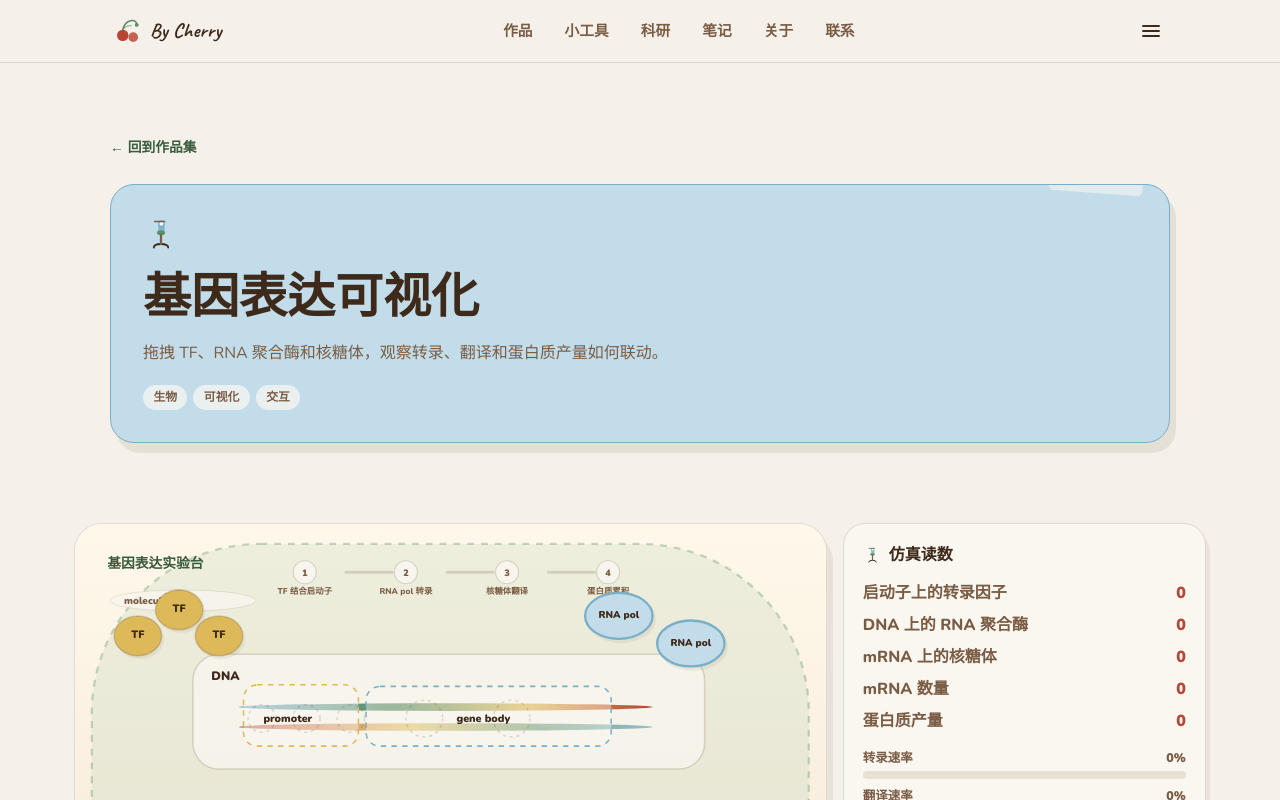
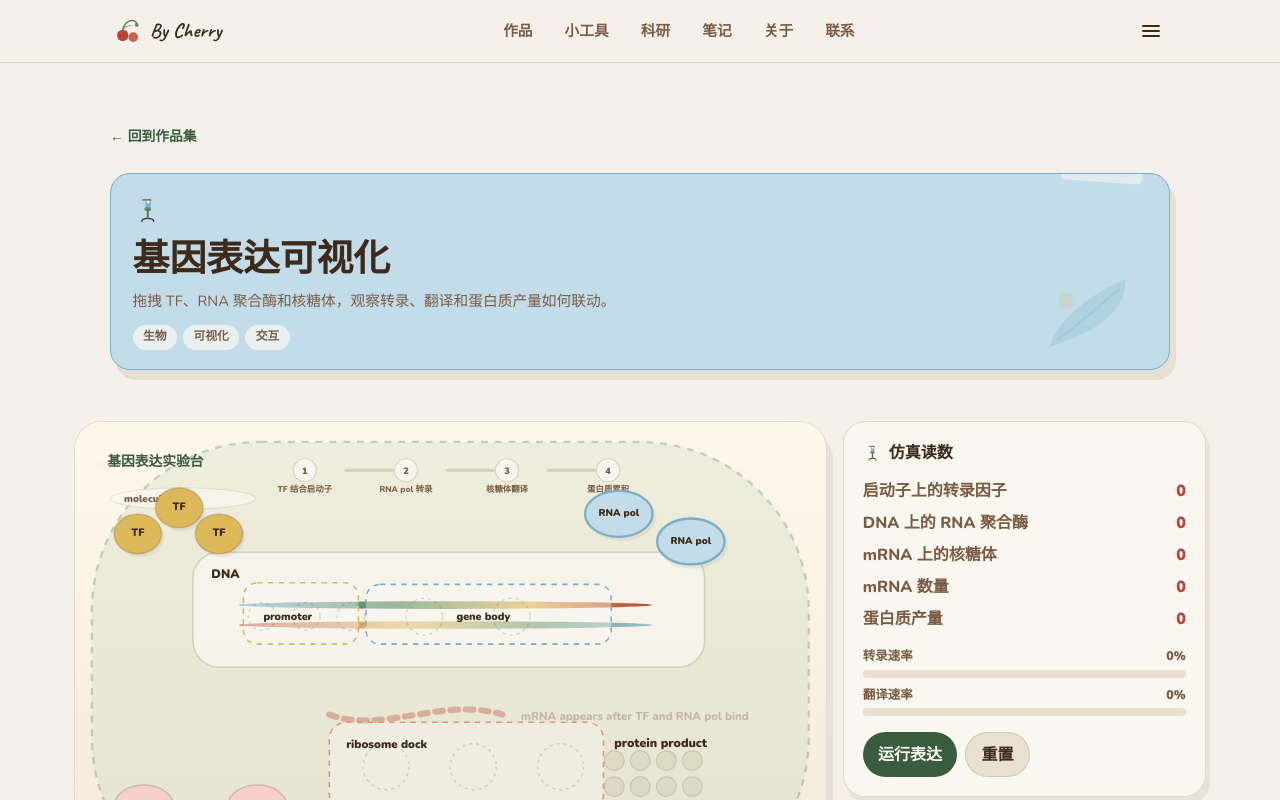
Before and after one commit to liruirui321/Bycherry, a React (Vite) app: page / in a window 1280 px wide. Both pictures are taken after a click on the element 262 px from the left and 1141 px from the top of the page. Shown: the top 800 px of the page. Built offline with nearby package versions, Linux system fonts and the light colour scheme.

Commit message:
Shorten detail headers and add illustration accents

```diff
--- a/src/app/components/ArticleDetailPage.tsx
+++ b/src/app/components/ArticleDetailPage.tsx
@@ -35,7 +35,7 @@ export function ArticleDetailPage({ kind, slug }: { kind: ArticleKind; slug: str
 
   return (
     <main style={{ fontFamily: "'Nunito', sans-serif", background: "var(--background)" }}>
-      <section style={{ padding: "4.5rem 1.5rem 2rem" }}>
+      <section style={{ padding: "3.9rem 1.5rem 1.4rem" }}>
         <div style={{ maxWidth: 860, margin: "0 auto" }}>
           <a
             href={`/${backHash}`}
@@ -43,7 +43,7 @@ export function ArticleDetailPage({ kind, slug }: { kind: ArticleKind; slug: str
               event.preventDefault();
               navigateHome(backHash);
             }}
-            style={{ display: "inline-flex", alignItems: "center", gap: 6, color: "var(--cherry-forest)", textDecoration: "none", fontWeight: 900, fontSize: "0.86rem", marginBottom: "1.5rem" }}
+            style={{ display: "inline-flex", alignItems: "center", gap: 6, color: "var(--cherry-forest)", textDecoration: "none", fontWeight: 900, fontSize: "0.82rem", marginBottom: "0.8rem" }}
           >
             ← {backText}
           </a>
@@ -52,16 +52,21 @@ export function ArticleDetailPage({ kind, slug }: { kind: ArticleKind; slug: str
             style={{
               background: "var(--card)",
               border: "1.5px solid var(--border)",
-              borderRadius: 24,
-              padding: "2rem",
+              borderRadius: 20,
+              padding: "1.25rem",
               boxShadow: "6px 10px 0px rgba(94,68,42,0.08)",
               position: "relative",
               overflow: "hidden",
             }}
           >
-            <div style={{ position: "absolute", top: -14, right: 34, width: 86, height: 22, background: article.tagBg ?? article.labelBg, opacity: 0.75, borderRadius: 4, transform: "rotate(4deg)" }} />
+            <div style={{ position: "absolute", top: -12, right: 34, width: 78, height: 20, background: article.tagBg ?? article.labelBg, opacity: 0.75, borderRadius: 4, transform: "rotate(4deg)" }} />
+            <svg style={{ position: "absolute", right: 18, top: 50, opacity: 0.16 }} width="98" height="82" viewBox="0 0 98 82" fill="none">
+              <path d="M16 72 Q24 42 72 13 Q75 50 16 72Z" fill={article.tagColor ?? article.labelColor} />
+              <path d="M22 67 Q43 51 68 22" stroke="var(--cherry-warm-brown)" strokeWidth="2" strokeLinecap="round" opacity="0.35" />
+              <circle cx="27" cy="31" r="7" fill="var(--cherry-yellow)" opacity="0.8" />
+            </svg>
 
-            <div style={{ display: "flex", alignItems: "center", gap: 10, flexWrap: "wrap", marginBottom: "1rem" }}>
+            <div style={{ display: "flex", alignItems: "center", gap: 10, flexWrap: "wrap", marginBottom: "0.65rem", paddingRight: 84 }}>
               <span
                 style={{
                   display: "inline-flex",
@@ -85,15 +90,15 @@ export function ArticleDetailPage({ kind, slug }: { kind: ArticleKind; slug: str
               </span>
             </div>
 
-            <h1 style={{ color: "var(--cherry-warm-brown)", fontSize: "clamp(1.9rem, 5vw, 2.8rem)", fontWeight: 900, lineHeight: 1.22, marginBottom: "1rem" }}>
+            <h1 style={{ color: "var(--cherry-warm-brown)", fontSize: "clamp(1.45rem, 4vw, 2.15rem)", fontWeight: 900, lineHeight: 1.2, marginBottom: "0.65rem", maxWidth: 680 }}>
               {article.title}
             </h1>
 
-            <p style={{ color: "var(--cherry-warm-mid)", fontSize: "1rem", lineHeight: 1.85, marginBottom: "1.4rem" }}>
+            <p style={{ color: "var(--cherry-warm-mid)", fontSize: "0.92rem", lineHeight: 1.75, marginBottom: "0.9rem", maxWidth: 720 }}>
               {article.excerpt ?? article.body}
             </p>
 
-            <div style={{ display: "grid", gap: "1rem", marginBottom: "1.5rem" }}>
+            <div style={{ display: "grid", gap: "0.85rem", marginBottom: "1.1rem" }}>
               {article.paragraphs.map((paragraph) => (
                 <p key={paragraph} style={{ color: "var(--cherry-warm-mid)", lineHeight: 1.9, fontSize: "0.96rem" }}>
                   {paragraph}
--- a/src/app/components/Hero.tsx
+++ b/src/app/components/Hero.tsx
@@ -250,8 +250,14 @@ export function Hero() {
                   display: "grid",
                   alignContent: "start",
                   gap: "0.4rem",
+                  position: "relative",
+                  overflow: "hidden",
                 }}
               >
+                <svg style={{ position: "absolute", right: -8, bottom: -8, opacity: 0.22 }} width="82" height="72" viewBox="0 0 82 72" fill="none">
+                  <path d="M13 65 Q22 31 68 8 Q70 44 13 65Z" fill={work.border} />
+                  <path d="M20 58 Q38 42 62 16" stroke="var(--cherry-warm-brown)" strokeWidth="1.8" strokeLinecap="round" opacity="0.35" />
+                </svg>
                 <div style={{ display: "flex", alignItems: "center", gap: 8 }}>
                   <span style={{ width: 28, height: 28, display: "inline-flex", alignItems: "center", justifyContent: "center" }}>{work.icon}</span>
                   <strong style={{ fontSize: "0.88rem", lineHeight: 1.35 }}>{work.title}</strong>
--- a/src/app/components/WorkDetailPage.tsx
+++ b/src/app/components/WorkDetailPage.tsx
@@ -409,7 +409,7 @@ function WorkHero({ work }: { work: Work }) {
   return (
     <section
       style={{
-        padding: "4.5rem 1.5rem 3rem",
+        padding: "3.8rem 1.5rem 1.2rem",
         background: "var(--background)",
         fontFamily: "'Nunito', sans-serif",
       }}
@@ -439,27 +439,33 @@ function WorkHero({ work }: { work: Work }) {
           style={{
             background: work.color,
             border: `1.5px solid ${work.border}`,
-            borderRadius: 24,
-            padding: "2rem",
+            borderRadius: 20,
+            padding: "1.2rem 1.35rem",
             boxShadow: "6px 10px 0px rgba(94,68,42,0.1)",
             position: "relative",
             overflow: "hidden",
           }}
         >
-          <div style={{ position: "absolute", top: -18, right: 26, width: 94, height: 26, background: "rgba(250,247,241,0.58)", borderRadius: 5, transform: "rotate(4deg)" }} />
-          <div style={{ marginBottom: "1rem" }}>{work.icon}</div>
+          <div style={{ position: "absolute", top: -14, right: 26, width: 82, height: 22, background: "rgba(250,247,241,0.58)", borderRadius: 5, transform: "rotate(4deg)" }} />
+          <svg style={{ position: "absolute", right: 18, bottom: 10, opacity: 0.24 }} width="120" height="92" viewBox="0 0 120 92" fill="none">
+            <path d="M18 80 Q30 42 94 12 Q98 55 18 80Z" fill={work.border} />
+            <path d="M28 72 Q54 52 88 22" stroke="var(--cherry-warm-brown)" strokeWidth="2" strokeLinecap="round" opacity="0.35" />
+            <circle cx="35" cy="34" r="8" fill="var(--cherry-yellow)" opacity="0.8" />
+          </svg>
+          <div style={{ marginBottom: "0.55rem", transform: "scale(0.82)", transformOrigin: "left center" }}>{work.icon}</div>
           <h1
             style={{
               color: "var(--cherry-warm-brown)",
-              fontSize: "clamp(2rem, 5vw, 3rem)",
+              fontSize: "clamp(1.55rem, 4vw, 2.3rem)",
               fontWeight: 900,
               lineHeight: 1.18,
-              marginBottom: "0.85rem",
+              marginBottom: "0.5rem",
+              maxWidth: 700,
             }}
           >
             {work.title}
           </h1>
-          <p style={{ color: "var(--cherry-warm-mid)", fontSize: "1rem", lineHeight: 1.85, maxWidth: 760, marginBottom: "1rem" }}>
+          <p style={{ color: "var(--cherry-warm-mid)", fontSize: "0.92rem", lineHeight: 1.65, maxWidth: 720, marginBottom: "0.7rem" }}>
             {work.desc}
           </p>
           <div style={{ display: "flex", flexWrap: "wrap", gap: 6 }}>
```
